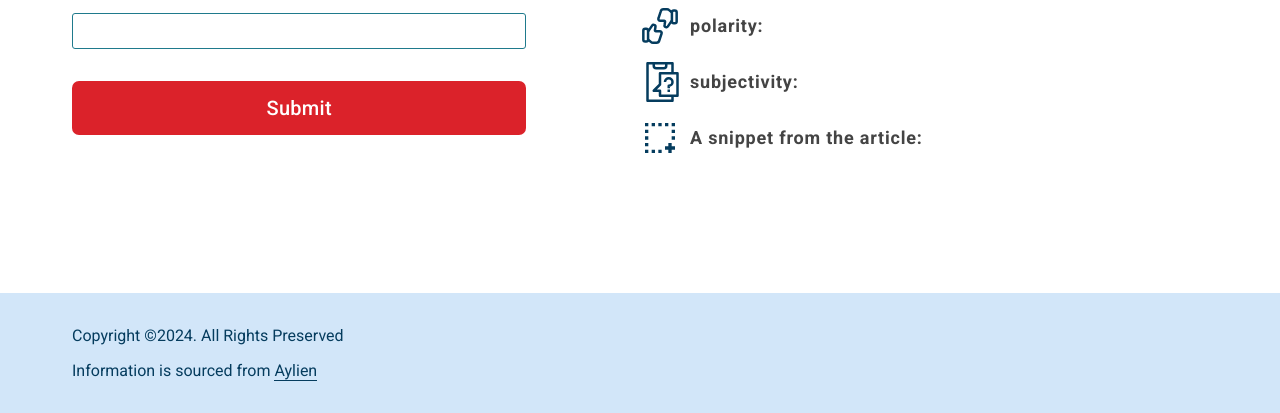
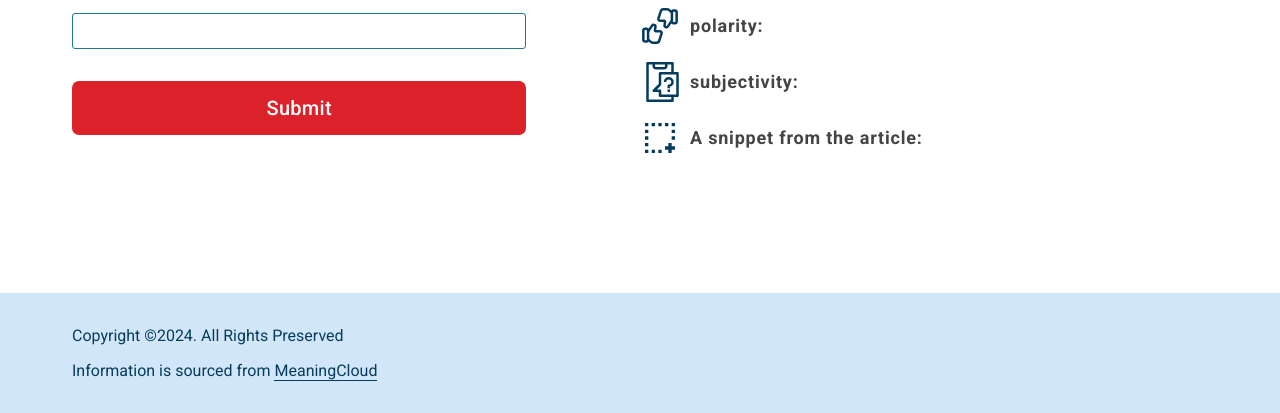
Before and after one commit to nabdelfattah/article-evaluator, a website built with webpack: page src/client/views/index.html in a window 1280 px wide. Shown: the part 387-800 px from the top of the page. Built offline with nearby package versions, Linux system fonts and the light colour scheme.

Commit message:
Replace Aylien API with Meaningcloud sentiment analysis API

```diff
--- a/src/client/views/index.html
+++ b/src/client/views/index.html
@@ -71,7 +71,11 @@
         </p>
         <p class="source">
           Information is sourced from
-          <a href="https://aylien.com/" target="_blank">Aylien</a>
+          <a
+            href="https://www.meaningcloud.com/developer/sentiment-analysis"
+            target="_blank"
+            >MeaningCloud</a
+          >
         </p>
       </div>
     </footer>
```
